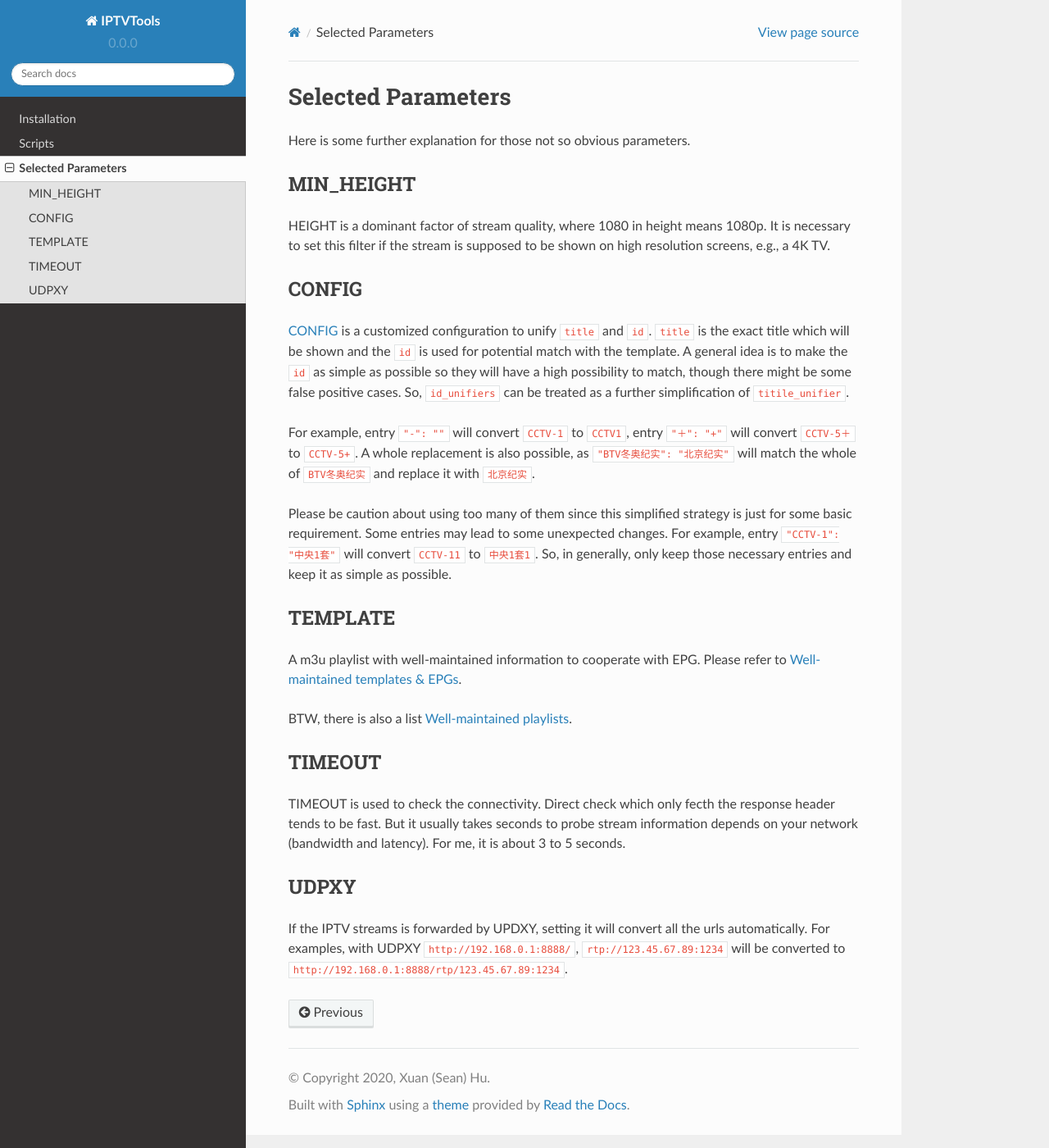
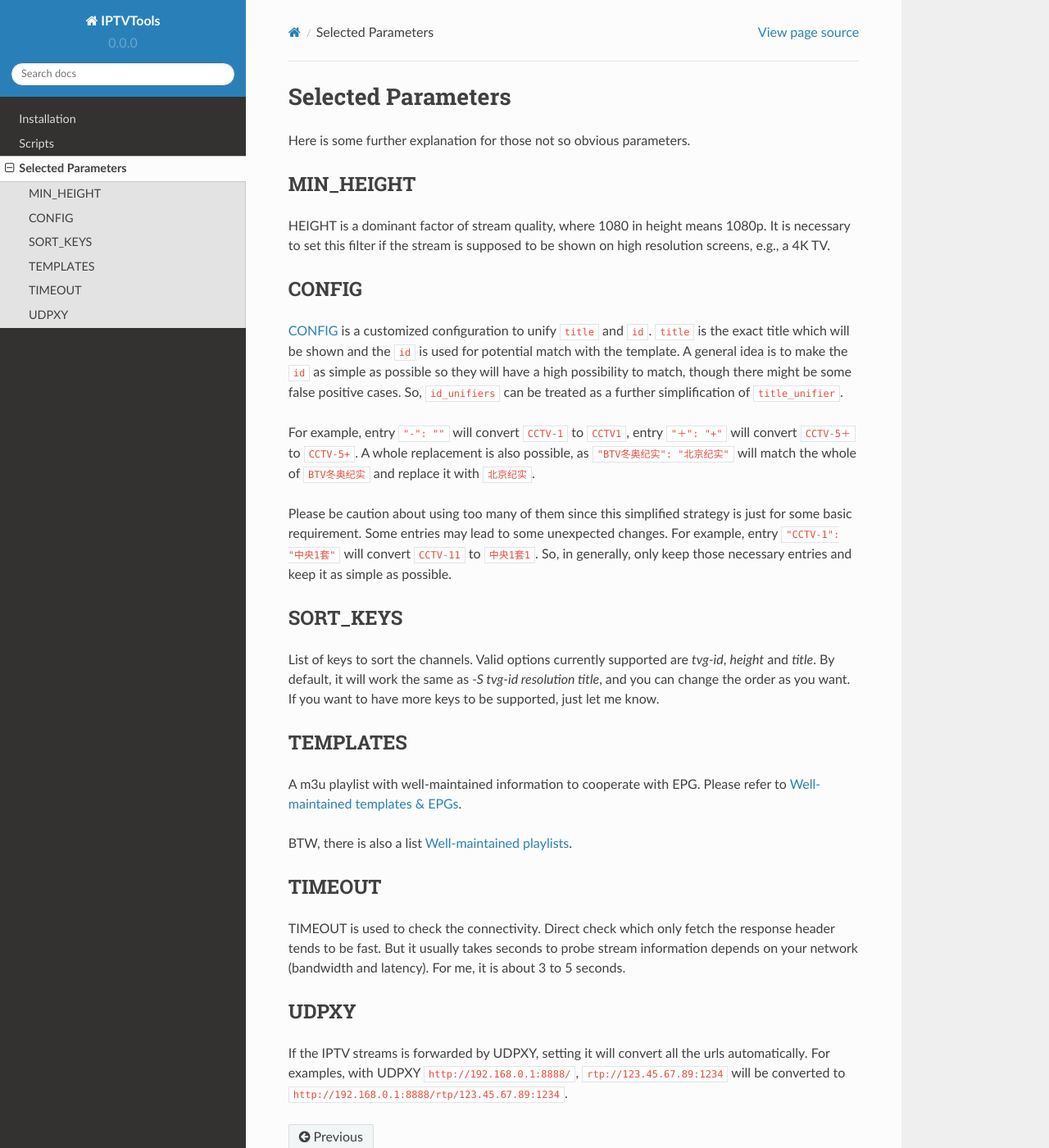
Before and after one commit to huxuan/iptvtools, a Sphinx documentation site: the page built from docs/parameters.rst, in a window 1280 px wide and 1400 px high. Shown: the whole window at 82% size. Built offline with Sphinx 7.4.7 and the Read the Docs theme 2.0.0, drawn with Linux system fonts in a browser that asks for light colours.

Commit message:
Update docs.

```diff
--- a/docs/parameters.rst
+++ b/docs/parameters.rst
@@ -23,7 +23,7 @@ A general idea is to make the ``id`` as simple as possible
 so they will have a high possibility to match,
 though there might be some false positive cases.
 So, ``id_unifiers`` can be treated as
-a further simplification of ``titile_unifier``.
+a further simplification of ``title_unifier``.
 
 For example, entry ``"-": ""`` will convert ``CCTV-1`` to ``CCTV1``,
 entry ``"＋": "+"`` will convert ``CCTV-5＋`` to ``CCTV-5+``.
@@ -39,8 +39,16 @@ For example, entry ``"CCTV-1": "中央1套"`` will convert ``CCTV-11`` to ``中
 So, in generally,
 only keep those necessary entries and keep it as simple as possible.
 
-TEMPLATE
---------
+SORT_KEYS
+---------
+
+List of keys to sort the channels. Valid options currently supported are
+`tvg-id`, `height` and `title`. By default, it will work the same as
+`-S tvg-id resolution title`, and you can change the order as you want.
+If you want to have more keys to be supported, just let me know.
+
+TEMPLATES
+---------
 
 A m3u playlist with well-maintained information to cooperate with EPG.
 Please refer to `Well‐maintained templates & EPGs <https://github.com/huxuan/iptvtools/wiki/Well%E2%80%90maintained-templates-&-EPGs>`_.
@@ -51,7 +59,7 @@ TIMEOUT
 -------
 
 TIMEOUT is used to check the connectivity.
-Direct check which only fecth the response header tends to be fast.
+Direct check which only fetch the response header tends to be fast.
 But it usually takes seconds to probe stream information
 depends on your network (bandwidth and latency).
 For me, it is about 3 to 5 seconds.
@@ -59,7 +67,7 @@ For me, it is about 3 to 5 seconds.
 UDPXY
 -----
 
-If the IPTV streams is forwarded by UPDXY,
+If the IPTV streams is forwarded by UDPXY,
 setting it will convert all the urls automatically.
 For examples, with UDPXY ``http://192.168.0.1:8888/``,
 ``rtp://123.45.67.89:1234`` will be converted to
--- a/docs/scripts/iptv-filter.rst
+++ b/docs/scripts/iptv-filter.rst
@@ -14,13 +14,13 @@ Example
 There is a `well-maintained IPTV list <https://gist.github.com/sdhzdmzzl/93cf74947770066743fff7c7f4fc5820>`_ only for Beijing Unicom and a `well-maintained templates & EPG <http://epg.51zmt.top:8000/>`_ mainly for China. So for me::
 
    $ iptv-filter \
-   -i https://gist.githubusercontent.com/sdhzdmzzl/93cf74947770066743fff7c7f4fc5820/raw/0be4160f4024320f23daad65bce79e606da47995/bj-unicom-iptv.m3u \
+   -i https://gist.githubusercontent.com/sdhzdmzzl/93cf74947770066743fff7c7f4fc5820/raw/11107d2dcfe2f5785e7ada94bb44c0cd349191c5/bj-unicom-iptv.m3u \
    -t http://epg.51zmt.top:8000/test.m3u
 
 With UDPXY, it becomes::
 
    $ iptv-filter \
-   -i https://gist.githubusercontent.com/sdhzdmzzl/93cf74947770066743fff7c7f4fc5820/raw/0be4160f4024320f23daad65bce79e606da47995/bj-unicom-iptv.m3u \
+   -i https://gist.githubusercontent.com/sdhzdmzzl/93cf74947770066743fff7c7f4fc5820/raw/11107d2dcfe2f5785e7ada94bb44c0cd349191c5/bj-unicom-iptv.m3u \
    -t http://epg.51zmt.top:8000/test.m3u \
    -u http://192.168.0.1:8888
 
```
